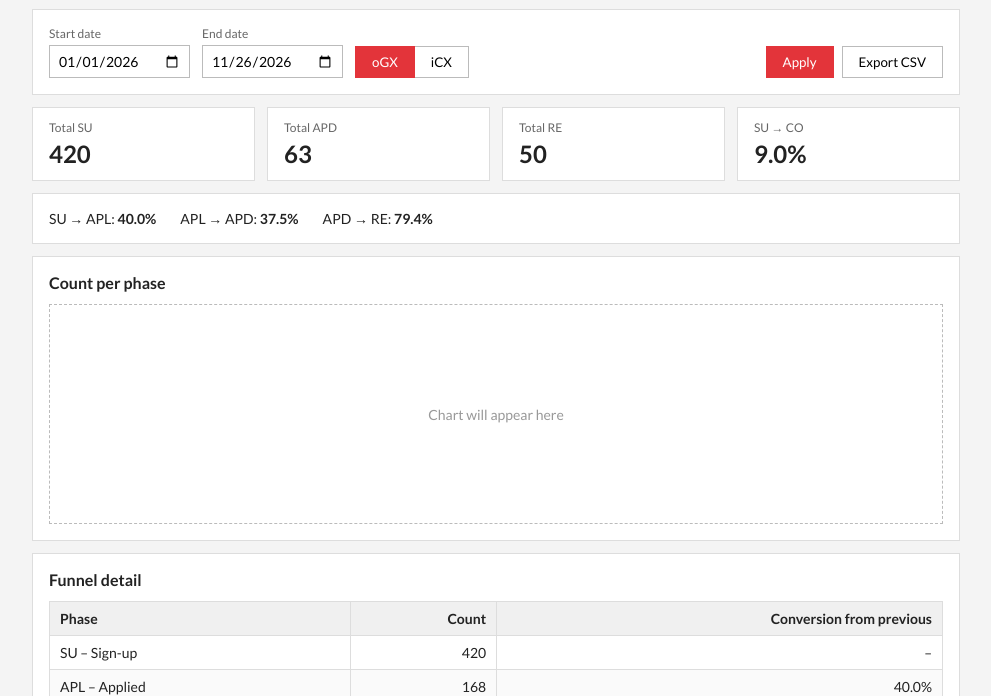
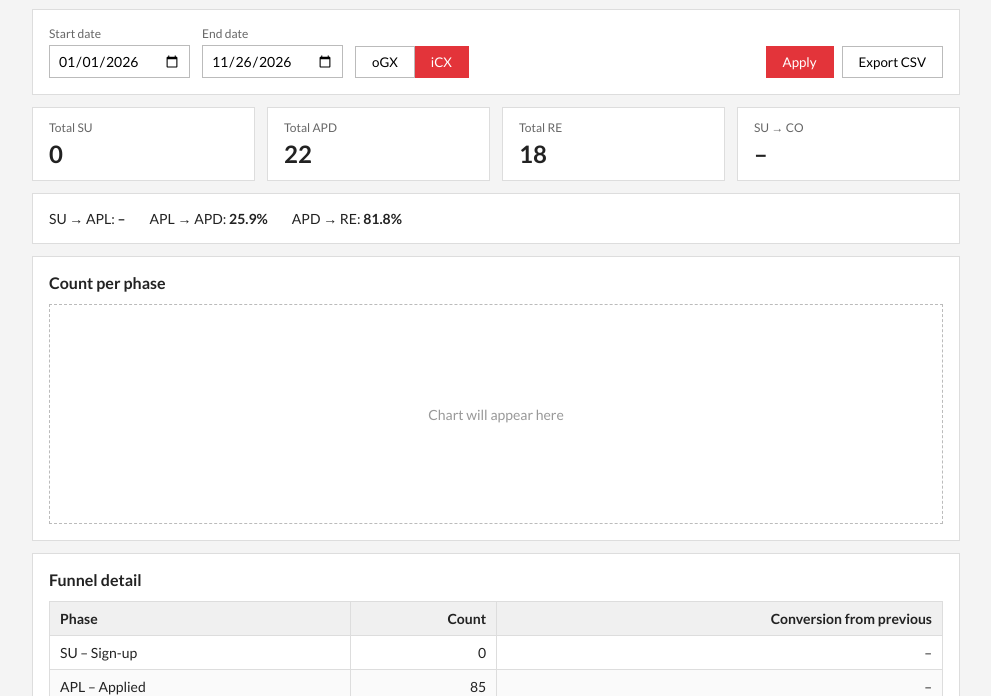
Before and after one commit to haramurti/neval-IID-staff-technicaltask, a plain HTML site: page frontend/index.html in a window 1280 px wide. Both pictures are taken after a click on the button "iCX". Shown: the part 104-800 px from the top of the page, without its empty margins (144-1135 px from the left). Drawn offline with Linux system fonts and the light colour scheme.

Commit message:
feat: render Kpi's and table from data object

```diff
--- /dev/null
+++ b/frontend/app.js
@@ -0,0 +1,157 @@
+// =====================================================================
+// LC Performance Dashboard - frontend logic
+//
+// Stage 2: data comes from the DUMMY_DATA object below.
+// Its shape matches the GraphQL `FunnelSummary` type the Go backend
+// will return, so in stage 3 we only replace getFunnel() with a fetch.
+// =====================================================================
+
+// Human-readable names for each phase code.
+const PHASE_NAMES = {
+  SU: "Sign-up",
+  APL: "Applied",
+  ACC: "Accepted",
+  APD: "Approved",
+  RE: "Realized",
+  FIN: "Finished",
+  CO: "Completed",
+};
+
+// Fake responses, one per programme. Conversion values are ratios
+// (0.4 = 40%) and null means "previous phase was 0" -> shown as "–".
+const DUMMY_DATA = {
+  OGX: {
+    programme: "OGX",
+    dataSource: "mock",
+    phases: [
+      { phase: "SU", count: 420, conversionFromPrevious: null },
+      { phase: "APL", count: 168, conversionFromPrevious: 0.4 },
+      { phase: "ACC", count: 105, conversionFromPrevious: 0.625 },
+      { phase: "APD", count: 63, conversionFromPrevious: 0.6 },
+      { phase: "RE", count: 50, conversionFromPrevious: 0.794 },
+      { phase: "FIN", count: 42, conversionFromPrevious: 0.84 },
+      { phase: "CO", count: 38, conversionFromPrevious: 0.905 },
+    ],
+    suToApl: 0.4,
+    aplToApd: 0.375,
+    apdToRe: 0.794,
+    suToCo: 0.09,
+  },
+  ICX: {
+    programme: "ICX",
+    dataSource: "mock",
+    phases: [
+      { phase: "SU", count: 0, conversionFromPrevious: null },
+      { phase: "APL", count: 85, conversionFromPrevious: null },
+      { phase: "ACC", count: 40, conversionFromPrevious: 0.471 },
+      { phase: "APD", count: 22, conversionFromPrevious: 0.55 },
+      { phase: "RE", count: 18, conversionFromPrevious: 0.818 },
+      { phase: "FIN", count: 15, conversionFromPrevious: 0.833 },
+      { phase: "CO", count: 14, conversionFromPrevious: 0.933 },
+    ],
+    // SU is 0 here on purpose, to show how null ("–") is displayed.
+    suToApl: null,
+    aplToApd: 0.259,
+    apdToRe: 0.818,
+    suToCo: null,
+  },
+};
+
+// Currently selected programme ("OGX" or "ICX").
+let currentProgramme = "OGX";
+
+// ---------- helpers ----------
+
+// 0.405 -> "40.5%", null -> "–"
+function formatPercent(value) {
+  if (value === null || value === undefined) return "–";
+  return (value * 100).toFixed(1) + "%";
+}
+
+// Find the count of one phase, e.g. countOf(data, "SU")
+function countOf(data, phaseCode) {
+  const row = data.phases.find((p) => p.phase === phaseCode);
+  return row ? row.count : 0;
+}
+
+// Shortcut for document.getElementById(...).textContent = text
+function setText(id, text) {
+  document.getElementById(id).textContent = text;
+}
+
+// ---------- data ----------
+
+// Stage 2: returns dummy data. Stage 3: will call /graphql.
+function getFunnel(programme, startDate, endDate) {
+  return DUMMY_DATA[programme];
+}
+
+// ---------- rendering ----------
+
+function renderKpis(data) {
+  setText("kpi-su", countOf(data, "SU"));
+  setText("kpi-apd", countOf(data, "APD"));
+  setText("kpi-re", countOf(data, "RE"));
+  setText("kpi-suco", formatPercent(data.suToCo));
+}
+
+function renderHighlights(data) {
+  setText("conv-suapl", formatPercent(data.suToApl));
+  setText("conv-aplapd", formatPercent(data.aplToApd));
+  setText("conv-apdre", formatPercent(data.apdToRe));
+}
+
+function renderTable(data) {
+  const tbody = document.getElementById("phase-table");
+  tbody.innerHTML = ""; // clear old rows
+
+  data.phases.forEach((p) => {
+    const tr = document.createElement("tr");
+    tr.innerHTML =
+      "<td>" + p.phase + " – " + PHASE_NAMES[p.phase] + "</td>" +
+      '<td class="num">' + p.count + "</td>" +
+      '<td class="num">' + formatPercent(p.conversionFromPrevious) + "</td>";
+    tbody.appendChild(tr);
+  });
+}
+
+function renderBadge(data) {
+  const label = data.dataSource === "expa" ? "Data: EXPA live" : "Data: Mock (dummy)";
+  setText("source-badge", label);
+}
+
+// Read the filters, get data, and draw everything.
+function loadDashboard() {
+  const start = document.getElementById("start-date").value;
+  const end = document.getElementById("end-date").value;
+
+  const data = getFunnel(currentProgramme, start, end);
+
+  renderBadge(data);
+  renderKpis(data);
+  renderHighlights(data);
+  renderTable(data);
+}
+
+// ---------- events ----------
+
+// oGX / iCX toggle buttons
+document.querySelectorAll(".toggle button").forEach((button) => {
+  button.addEventListener("click", () => {
+    // move the "active" class to the clicked button
+    document.querySelectorAll(".toggle button").forEach((b) => b.classList.remove("active"));
+    button.classList.add("active");
+
+    currentProgramme = button.dataset.programme;
+    loadDashboard();
+  });
+});
+
+document.getElementById("apply-btn").addEventListener("click", loadDashboard);
+
+document.getElementById("export-btn").addEventListener("click", () => {
+  alert("CSV export will be connected in a later stage.");
+});
+
+// First load when the page opens.
+loadDashboard();
--- a/frontend/index.html
+++ b/frontend/index.html
@@ -46,27 +46,27 @@
     <section class="kpis">
       <div class="kpi">
         <p class="kpi-label">Total SU</p>
-        <p class="kpi-value" id="kpi-su">420</p>
+        <p class="kpi-value" id="kpi-su">–</p>
       </div>
       <div class="kpi">
         <p class="kpi-label">Total APD</p>
-        <p class="kpi-value" id="kpi-apd">63</p>
+        <p class="kpi-value" id="kpi-apd">–</p>
       </div>
       <div class="kpi">
         <p class="kpi-label">Total RE</p>
-        <p class="kpi-value" id="kpi-re">50</p>
+        <p class="kpi-value" id="kpi-re">–</p>
       </div>
       <div class="kpi">
         <p class="kpi-label">SU → CO</p>
-        <p class="kpi-value" id="kpi-suco">9.0%</p>
+        <p class="kpi-value" id="kpi-suco">–</p>
       </div>
     </section>
 
     <!-- Highlighted conversion rates -->
     <section class="panel highlights">
-      <span>SU → APL: <strong id="conv-suapl">40.0%</strong></span>
-      <span>APL → APD: <strong id="conv-aplapd">37.5%</strong></span>
-      <span>APD → RE: <strong id="conv-apdre">79.4%</strong></span>
+      <span>SU → APL: <strong id="conv-suapl">–</strong></span>
+      <span>APL → APD: <strong id="conv-aplapd">–</strong></span>
+      <span>APD → RE: <strong id="conv-apdre">–</strong></span>
     </section>
 
     <!-- Chart placeholder (Chart.js comes in a later stage) -->
@@ -88,13 +88,7 @@
             </tr>
           </thead>
           <tbody id="phase-table">
-            <tr><td>SU – Sign-up</td><td class="num">420</td><td class="num">–</td></tr>
-            <tr><td>APL – Applied</td><td class="num">168</td><td class="num">40.0%</td></tr>
-            <tr><td>ACC – Accepted</td><td class="num">105</td><td class="num">62.5%</td></tr>
-            <tr><td>APD – Approved</td><td class="num">63</td><td class="num">60.0%</td></tr>
-            <tr><td>RE – Realized</td><td class="num">50</td><td class="num">79.4%</td></tr>
-            <tr><td>FIN – Finished</td><td class="num">42</td><td class="num">84.0%</td></tr>
-            <tr><td>CO – Completed</td><td class="num">38</td><td class="num">90.5%</td></tr>
+            <!-- rows are filled by app.js -->
           </tbody>
         </table>
       </div>
@@ -104,5 +98,7 @@
       IID Technical Task · Prototype
     </footer>
   </div>
+
+  <script src="app.js"></script>
 </body>
 </html>
```
